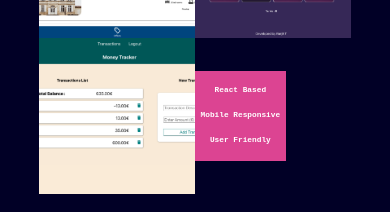
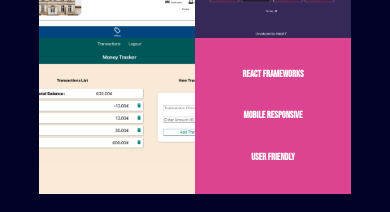
Before and after one commit to ranjit-t/React-Portfolio, a React (Create React App) app: page / in a window 390 px wide. Shown: the part 2229-2441 px from the top of the page. Built offline with nearby package versions, Linux system fonts and the light colour scheme.

Commit message:
more project font

```diff
--- a/src/Pages/Projects.css
+++ b/src/Pages/Projects.css
@@ -1,3 +1,5 @@
+@import url("https://fonts.googleapis.com/css2?family=Bebas+Neue&display=swap");
+
 .project-main {
   justify-content: center;
   align-items: center;
@@ -62,9 +64,10 @@
   justify-content: space-evenly;
 }
 .askformore p {
-  font-size: 2vw;
+  font-size: 2.5vw;
   color: white;
   font-weight: bold;
+  font-family: "Bebas Neue", sans-serif;
 }
 
 .image-container:hover .text-overlay {
@@ -80,7 +83,8 @@
     display: grid;
     grid-template-columns: auto auto;
   }
-  .image-container img {
+  .image-container img,
+  .askformore {
     width: calc(100vw / 2.5);
     height: calc(100vw / 2.5);
   }
--- a/src/Pages/Projects.js
+++ b/src/Pages/Projects.js
@@ -105,8 +105,7 @@
         </div>
         <div className="image-container">
           <div className="askformore bg-red flex ">
-            <p>React Based</p>
-
+            <p>React Frameworks</p>
             <p>Mobile Responsive</p>
             <p>User Friendly</p>
           </div>
```
